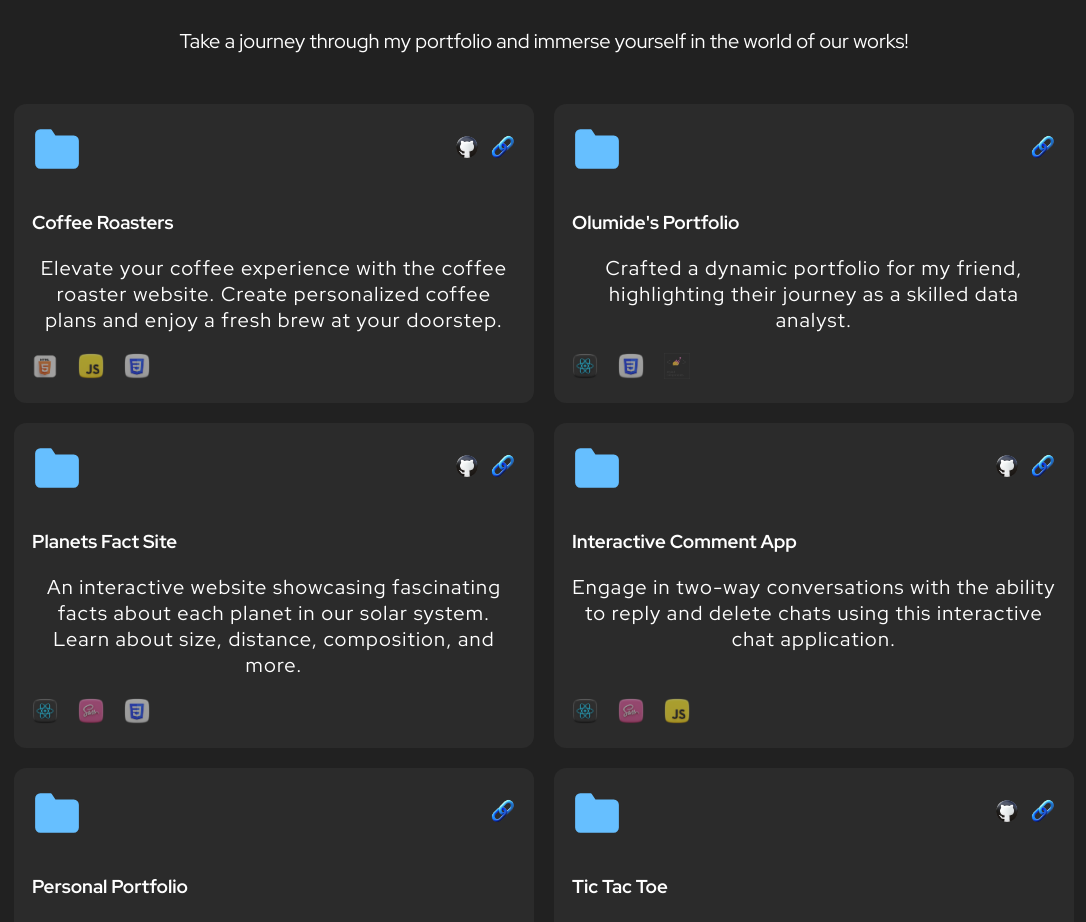
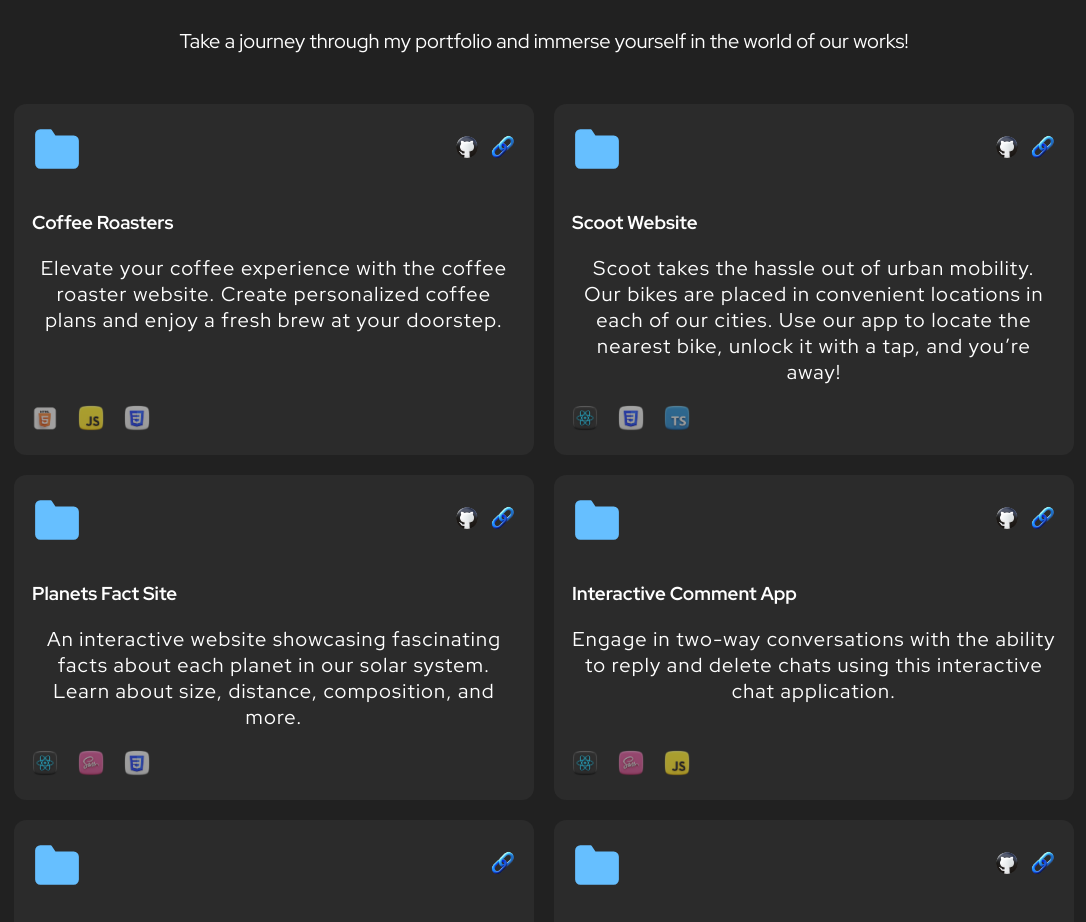
Before and after one commit to CodeWunder/CodeWunder, a React (Create React App) app: page / in a window 1280 px wide. Shown: the part 1520-2442 px from the top of the page, without its empty margins (96-1182 px from the left). Built offline with nearby package versions, Linux system fonts and the light colour scheme.

Commit message:
Update Portfolio.tsx

```diff
--- a/src/components/Portfolio/Portfolio.tsx
+++ b/src/components/Portfolio/Portfolio.tsx
@@ -53,20 +53,24 @@ export function Portfolio(){
             <header>
             <svg width="50" xmlns="http://www.w3.org/2000/svg" role="img" viewBox="0 0 24 24" fill="#66bfff" stroke="#66bfff " stroke-width="1" stroke-linecap="round" stroke-linejoin="round" ><title>Folder</title><path d="M22 19a2 2 0 0 1-2 2H4a2 2 0 0 1-2-2V5a2 2 0 0 1 2-2h5l2 3h9a2 2 0 0 1 2 2z"></path></svg>
             <div className="project-links">
-              <a href="https://olumideportfolio.netlify.app/" target="_blank" rel="noreferrer">
+              <a href="https://github.com/CodeWunder/Scoot" target="_blank" rel="noreferrer">
+                <img src={githubIcon} alt="GitHub" />
+              </a>
+              <a href="https://scoot-rho.vercel.app/" target="_blank" rel="noreferrer">
                 <img src={externalLinkIcon} alt="Visit site" />
               </a>
             </div>
             </header>
             <div className="body">
-              <h3>Olumide's Portfolio</h3>
-              <p>Crafted a dynamic portfolio for my friend, highlighting their journey as a skilled data analyst.</p>
+              <h3>Scoot Website</h3>
+              <p>Scoot takes the hassle out of urban mobility. Our bikes are placed in convenient locations in each of our cities. Use our app to locate the nearest bike, unlock it with a tap, and you’re away!
+              </p>
             </div>
             <footer>
               <ul className="tech-list">
-                <li><img src={reactIcon} alt="React Icon" /></li>
-                <li><img src={cssIcon} alt="css Icon" /></li>
-                <li><img src={styledcomponentsIcon} alt="styledcomponents Icon" /></li>
+                <li><img src={reactIcon} alt="React" /></li>
+                <li><img src={cssIcon} alt="CSS" /></li>
+                <li><img src={typescriptIcon} alt="Typescript" /></li>
               </ul>
             </footer>
           </div>
```
